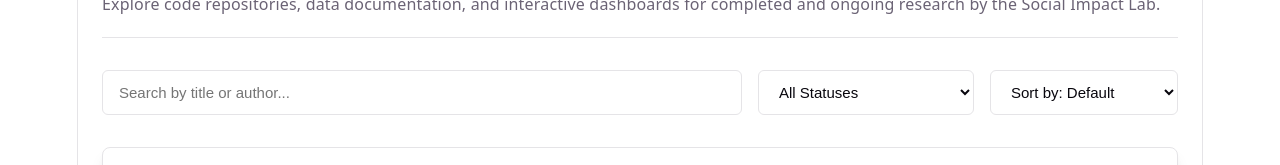
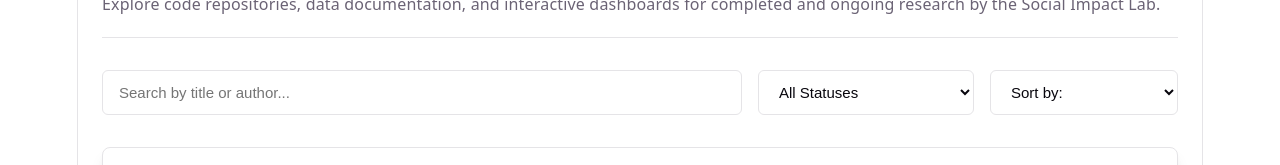
Before and after one commit to Social-Impact-Lab-SIL/SIL-Publications-Archive, a React (Vite) app: page / in a window 1280 px wide. Shown: the part 139-304 px from the top of the page. Built offline with nearby package versions, Linux system fonts and the light colour scheme.

Commit message:
Fix Sorting

```diff
--- a/src/App.jsx
+++ b/src/App.jsx
@@ -3,7 +3,7 @@ import { useState } from 'react';
 export default function App() {
   const [searchTerm, setSearchTerm] = useState('');
   const [statusFilter, setStatusFilter] = useState('All');
-  const [sortBy, setSortBy] = useState('default'); // 'default', 'title', 'author'
+  const [sortBy, setSortBy] = useState('default'); // 'default', 'date', 'title', 'author'
 
   const publications = [
     {
@@ -53,7 +53,9 @@ export default function App() {
 
   // Sort publications based on current sort selection
   const sortedPubs = [...filteredPubs].sort((a, b) => {
-    if (sortBy === 'title') {
+    if (sortBy === 'date') {
+      return new Date(b.date) - new Date(a.date); // Most recent first
+    } else if (sortBy === 'title') {
       return a.title.localeCompare(b.title);
     } else if (sortBy === 'author') {
       // Extract last name of the first author for sorting
@@ -158,7 +160,8 @@ export default function App() {
             outline: 'none'
           }}
         >
-          <option value="default">Sort by: Default</option>
+          <option value="default">Sort by:</option>
+          <option value="date">Sort by: Date</option>
           <option value="title">Sort by: Title</option>
           <option value="author">Sort by: First Author</option>
         </select>
```
